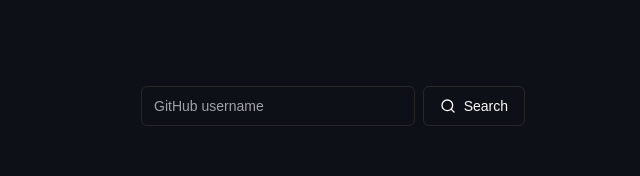
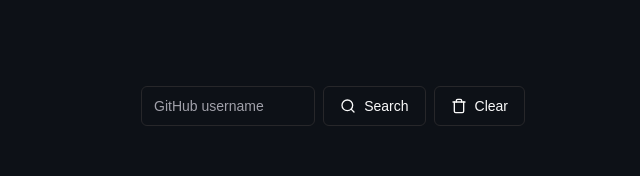
Before and after one commit to nivindulakshitha/My-Contributors, a Next.js app: page / in a window 1280 px wide. Shown: the top 176 px of the page, without its empty margins (307-947 px from the left). Built offline with nearby package versions, Linux system fonts and the light colour scheme.

Commit message:
Add clear input functionality and update state variable names for clarity

```diff
--- a/app/page.tsx
+++ b/app/page.tsx
@@ -3,13 +3,13 @@ import { Button } from "@/components/ui/button"
 import { Input } from "@/components/ui/input"
 import UserCard from "@/components/userCard";
 import { fetchRepos, repoIds, userAvatars, fetchRepoDetails, generateSVG, contributors, username } from "@/utils/app";
-import { Check, Copy, LoaderCircle, Search } from "lucide-react";
+import { Check, Copy, LoaderCircle, Search, Trash } from "lucide-react";
 import { useState } from "react";
 
 export default function Home() {
 	const [fetchedContributors, setContributors] = useState<object[]>([]);
 	const [isProcessing, setIsProcessing] = useState<boolean>(false)
-	const [isCopible, setIsCopible] = useState<boolean>(false)
+	const [isCopible, setIsCopyable] = useState<boolean>(false)
 	const [isCoping, setIsCoping] = useState<boolean>(false);
 
 	const submitHandler = async (e: React.MouseEvent) => {
@@ -25,10 +25,18 @@ export default function Home() {
 		setContributors(contributors);
 		setIsProcessing(false);
 		if (username) {
-			setIsCopible(true);
+			setIsCopyable(true);
 		} else {
-			setIsCopible(false);
+			setIsCopyable(false);
 		}
+	}
+
+	const clearInput = () => {
+		const inputField = document.getElementById("inputField") as HTMLInputElement;
+		inputField.value = "";
+		setContributors([]);
+		setIsCopyable(false);
+		setIsCoping(false);
 	}
 
 	const copyLink = () => {
@@ -49,8 +57,11 @@ export default function Home() {
 					{!isCopible ? (<Button variant="outline" type="submit" disabled={isProcessing} onClick={submitHandler}>
 						{isProcessing ? <LoaderCircle className="animate-spin" /> : (<Search size={16} />)} Search
 					</Button>) : (<Button variant="outline" type="submit" onClick={copyLink}>
-							{isCoping ? <Check /> : (<Copy size={16} />)} Copy Link
+						{isCoping ? <Check /> : (<Copy size={16} />)} Copy Link
 					</Button>)}
+					<Button variant="outline" type="submit" disabled={isProcessing} onClick={clearInput}>
+						<Trash size={16} /> Clear
+					</Button>
 				</div>
 			</div>
 			<div id="svg-holder" className="pb-2 row-span-6 overflow-auto pe-3">
```
